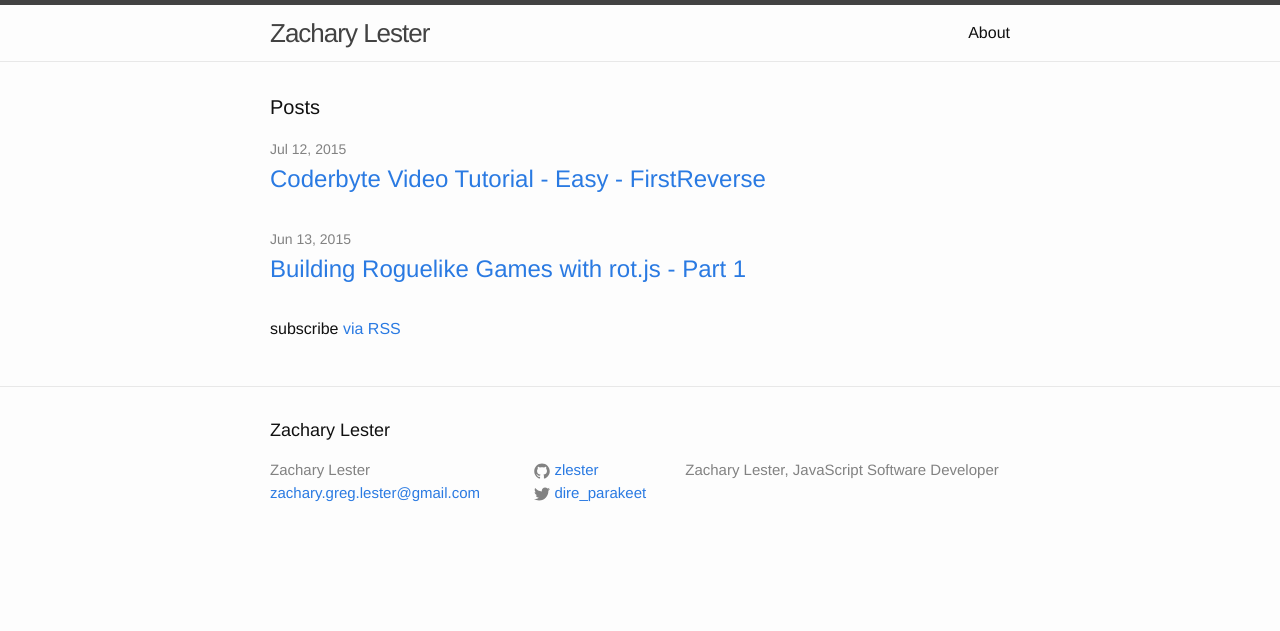
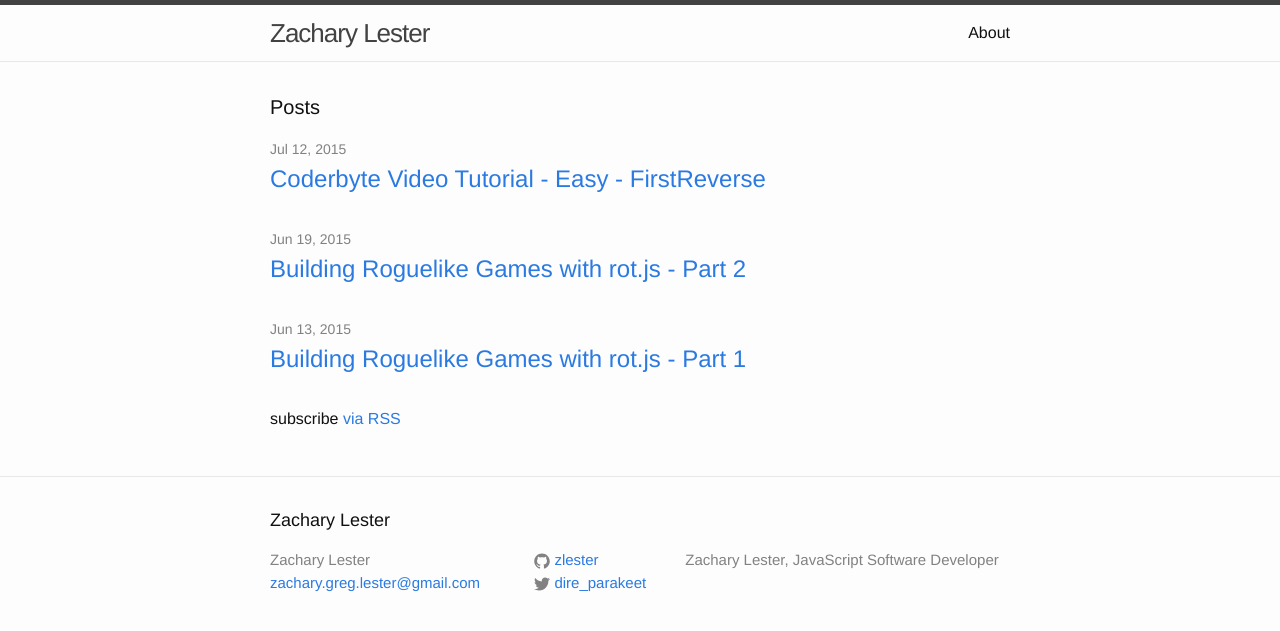
Before and after one commit to ZLester/zlester.github.io, a Jekyll site: the page built from index.html, in a window 1280 px wide. Shown: the top 631 px of the page. Built offline with Jekyll 4.4.1, drawn with Linux system fonts in a browser that asks for light colours; some of the changed lines change nothing that is shown.

Commit message:
Add 6/19 post

```diff
--- a/_posts/2015-06-13-rot.js-tutorial-part-1.markdown
+++ b/_posts/2015-06-13-rot.js-tutorial-part-1.markdown
@@ -112,8 +112,6 @@ var init = function() {
 init();
 {% endhighlight %}
 
-
-
 [rot.js]: http://ondras.github.io/rot.js/hp/
 [ozgithub]: https://github.com/ondras/rot.js
 [projectgithub]: https://github.com/ZLester/rot.js-Tutorial
--- /dev/null
+++ b/_posts/2015-06-19-rot.js-tutorial-part-2.markdown
@@ -0,0 +1,192 @@
+---
+layout: post
+title:  "Building Roguelike Games with rot.js - Part 2"
+date:   2015-06-19 14:21:01
+categories: rot.js javascript roguelikes tutorials
+---
+
+Welcome to Part 2 of my rot.js game tutorial. As always, you can check out the source code for the library itself over at [Ondřej Žára's github][ozgithub], look at the documentation for the library at his [github.io site][rot.js], and find the tutorial code over at my own [github page][projectgithub].
+
+In [Part 1][part1] of the tutorial, we creted a basic "hello world" application in rot.js. This tutorial will about refactoring the previous code into a more object-oriented approach, which will make our code more modular as our game grows and also have the added benefit of keeping as few variables as possible in the global scope.
+
+First up will be wrapping all of the code we wrote in a object will arbitrarily name "Game" save for our invocation of the init function:
+
+{% highlight javascript %}
+var Game = {
+
+// All Previous Code
+
+};
+
+init();
+{% endhighlight %}
+
+Next, we'll have to convert all of our previous function declarations into methods for our new game object.
+
+Instead of using the var keyword to declare functions like our previous code in part 1
+
+{% highlight javascript %}
+
+var createDisplay = function(displayWidth, displayHeight) {
+  return new ROT.Display({width: displayWidth, height: displayHeight});
+};
+
+var createContainer = function(displayObject) {
+  return displayObject.getContainer();
+};
+
+{% endhighlight %}
+
+We'll now make each function a method of the Game object:
+
+{% highlight javascript %}
+
+var Game = {
+
+  // ...
+
+  createDisplay: function(displayWidth, displayHeight) {
+    return new ROT.Display({width: displayWidth, height: displayHeight});
+  },
+
+  createContainer: function(displayObject) {
+    return displayObject.getContainer();
+  },
+
+  // ...
+};
+
+{% endhighlight %}
+
+Be sure to note the comma after each method!
+
+For the sake of clarity, I've moved our parameter stores to below our helper functions, and intialized the variables "display" and "container" to null to show that we haven't yet created either, but expect to at some point in the future. They'll be added to our Game object in much the same way the methods were:
+
+{% highlight javascript %}
+
+// ...
+
+  display: null,
+
+  container: null,
+
+  gameOptions: {
+    width: 50,
+    height: 30
+  },
+
+  colors: {
+    white:  ROT.Color.toRGB([255,255,255]),
+    black: ROT.Color.toRGB([0,0,0]),
+    red: ROT.Color.toRGB([255,0,0]),
+    green: ROT.Color.toRGB([0,255,0]),
+  },
+
+  colorCombos : {},
+
+// ...
+
+{% endhighlight %}
+
+Our init function also becomes a method of Game, and as such is now invoked with Game.init() rather than simply init().
+
+{% highlight javascript %}
+
+// ...
+
+  init: function() {
+    this.display = this.createDisplay(this.gameOptions.width, this.gameOptions.height);
+    this.container = this.createContainer(this.display);
+
+    document.body.appendChild(this.container);
+
+    this.colorCombos.whiteBlack = this.createColors(this.colors.white, this.colors.black);
+        this.colorCombos.greenRed = this.createColors(this.colors.green, this.colors.red);
+
+    var title = this.createText(this.colorCombos.greenRed, "rot.js Tutorial");
+    this.display.drawText(0, 0, title);
+  }
+
+// End of the Game Object
+};
+
+Game.init();
+
+{% endhighlight %}
+
+Note that I've removed our "Hello World" declaration in preparation for us actually adding the map to the screen in Part 3. This section of the tutorial was shorter in length than most of the others, but refactoring your code in anticipiation of future additions will always save you heartache in the long run.
+
+While the index.html for our game has remained the same, our newly refactored game.js will be as follows:
+
+{% highlight javascript}
+
+// game.js
+
+var Game = {
+
+  // Helper functions
+
+  createDisplay: function(displayWidth, displayHeight) {
+    return new ROT.Display({width: displayWidth, height: displayHeight});
+  },
+
+  createContainer: function(displayObject) {
+    return displayObject.getContainer();
+  },
+
+  createColors: function(foregroundColor, backgroundColor) {
+    return "%c{" + foregroundColor + "}%b{" + backgroundColor + "}";
+  },
+
+  createText: function(colors, string) {
+    return colors + string;
+  },
+
+  // Parameter stores
+
+  display: null,
+
+  container: null,
+
+  gameOptions: {
+    width: 50,
+    height: 30
+  },
+
+  colors: {
+    white:  ROT.Color.toRGB([255,255,255]),
+    black: ROT.Color.toRGB([0,0,0]),
+    red: ROT.Color.toRGB([255,0,0]),
+    green: ROT.Color.toRGB([0,255,0]),
+  },
+
+  colorCombos : {},
+
+  // Game Setup
+
+  init: function() {
+    this.display = this.createDisplay(this.gameOptions.width, this.gameOptions.height);
+    this.container = this.createContainer(this.display);
+
+    document.body.appendChild(this.container);
+
+    this.colorCombos.whiteBlack = this.createColors(this.colors.white, this.colors.black);
+        this.colorCombos.greenRed = this.createColors(this.colors.green, this.colors.red);
+
+    var title = this.createText(this.colorCombos.greenRed, "rot.js Tutorial");
+    this.display.drawText(0, 0, title);
+  }
+
+};
+
+Game.init();
+
+{% endhighlight %}
+
+As always, you can check out the full source code over at my tutorial's [Github Repo][projectgithub]. If you have any questions, feel free to [drop me a line][zlgithub].
+
+[part1]: http://zlester.github.io/rot.js/javascript/roguelikes/tutorials/2015/06/13/rot.js-tutorial-part-1.html
+[rot.js]: http://ondras.github.io/rot.js/hp/
+[ozgithub]: https://github.com/ondras/rot.js
+[zlgithub]: http://github.com/ZLester
+[projectgithub]: https://github.com/ZLester/rot.js-Tutorial
```
